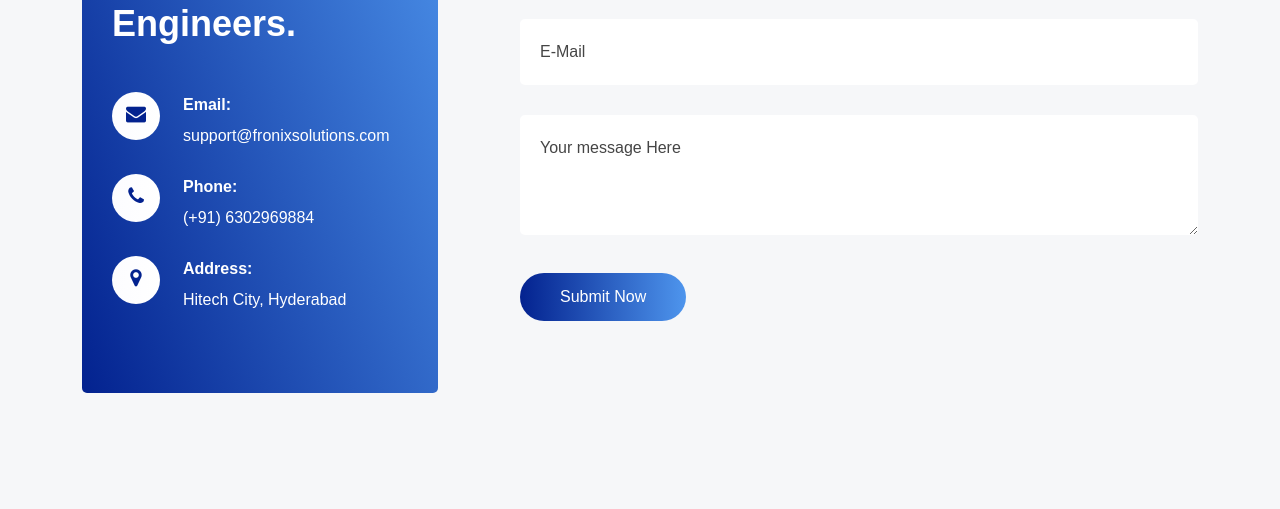
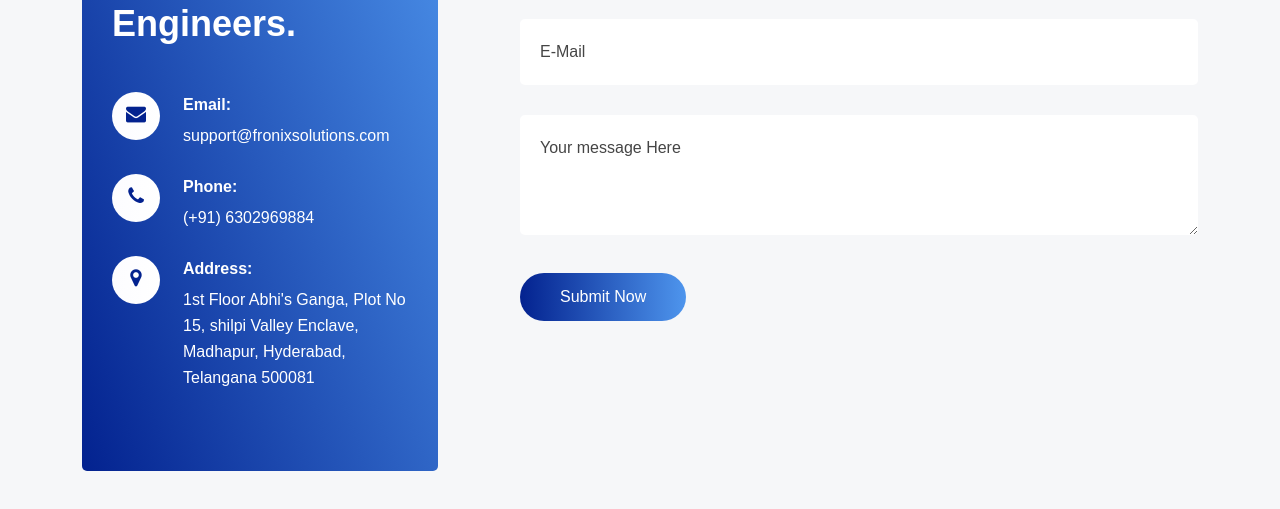
Before and after one commit to securepe/fronix-new, a plain HTML site: page index.html in a window 1280 px wide. Shown: the part 5848-6357 px from the top of the page. Drawn offline with Linux system fonts and the light colour scheme; a web font is replaced by a local one.

Commit message:
Update index.html

```diff
--- a/index.html
+++ b/index.html
@@ -1026,7 +1026,7 @@
                                    </div>
                                    <div class="address-text">
                                        <span class="label">Address:</span>
-                                       <div class="desc">Hitech City, Hyderabad</div>
+                                       <div class="desc">1st Floor Abhi's Ganga, Plot No 15, shilpi Valley Enclave, Madhapur, Hyderabad, Telangana 500081</div>
                                    </div>
                                </div>
                            </div>
```
